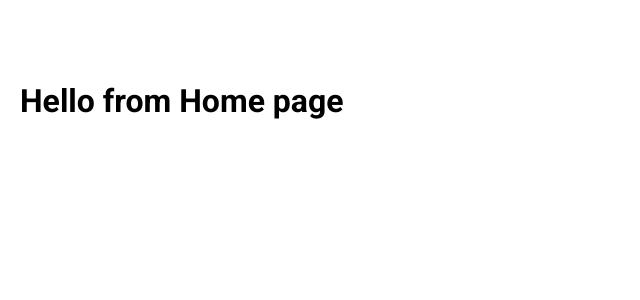
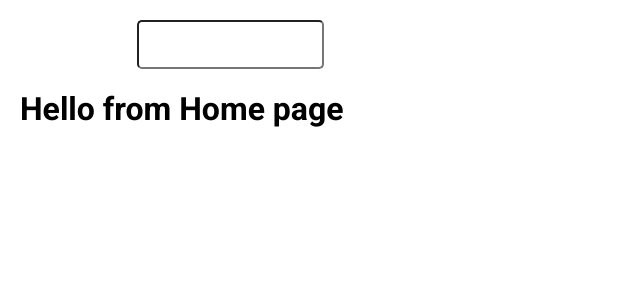
Before and after one commit to MaxStenex/yacs, a Next.js app in the folder frontend/: page /dashboard in a window 1280 px wide. Shown: the top 300 px of the page, without its empty margins (0-640 px from the left). Built offline with nearby package versions, Linux system fonts and the light colour scheme.

Commit message:
feat: basic input component with classnames utility

```diff
--- /dev/null
+++ b/frontend/src/shared/lib/classnames.ts
@@ -0,0 +1,31 @@
+type PrimitiveArgument = string | number | boolean | undefined | null;
+
+type DictionaryArgument = Record<string, PrimitiveArgument>;
+
+type Argument = DictionaryArgument | PrimitiveArgument;
+
+type Params = DictionaryArgument | PrimitiveArgument | Argument;
+
+export const classNames = (...args: Params[]): string => {
+  let result = "";
+
+  args.forEach((argument) => {
+    if (!argument) return;
+
+    if (typeof argument === "object") {
+      for (let key in argument) {
+        const shouldAppendValue = !!argument[key];
+
+        if (!shouldAppendValue) continue;
+
+        result += `${key} `;
+      }
+
+      return;
+    }
+
+    result += `${argument} `;
+  });
+
+  return result.trim();
+};
--- /dev/null
+++ b/frontend/src/shared/lib/index.ts
@@ -0,0 +1 @@
+export { classNames } from "./classnames";
--- a/frontend/src/shared/ui/index.ts
+++ b/frontend/src/shared/ui/index.ts
@@ -1,2 +1,3 @@
 export { DashboardLayout } from "./layout/dashboard-layout";
 export { Logo } from "./logo/logo";
+export { Input } from "./input/input";
--- /dev/null
+++ b/frontend/src/shared/ui/input/input.module.scss
@@ -0,0 +1,3 @@
+.root {
+  border-radius: 5px;
+}
--- /dev/null
+++ b/frontend/src/shared/ui/input/input.tsx
@@ -0,0 +1,9 @@
+import React, { InputHTMLAttributes } from "react";
+import styles from "./input.module.scss";
+import { classNames } from "@/shared/lib";
+
+interface Props extends InputHTMLAttributes<HTMLInputElement> {}
+
+export const Input: React.FC<Props> = ({ ...rest }) => {
+  return <input className={classNames(styles.root, rest.className)} {...rest} />;
+};
--- a/frontend/src/shared/ui/logo/logo.module.scss
+++ b/frontend/src/shared/ui/logo/logo.module.scss
@@ -1,12 +1,12 @@
 .wrapper {
   font-weight: 700;
   font-size: 36px;
-  letter-spacing: 5px;
+  padding: 3px 5px;
+  border: 1px solid white;
 }
 
 .link {
   color: white;
-  &:hover {
-    text-decoration: underline;
-  }
+  letter-spacing: 5px;
+  margin-right: -5px;
 }
--- a/frontend/src/widgets/dashboard-header/ui/header.tsx
+++ b/frontend/src/widgets/dashboard-header/ui/header.tsx
@@ -1,6 +1,6 @@
 import React from "react";
 import styles from "./header.module.scss";
-import { Logo } from "@/shared/ui";
+import { Input, Logo } from "@/shared/ui";
 
 interface Props {}
 
@@ -8,6 +8,7 @@ export const DashboardHeader: React.FC<Props> = () => {
   return (
     <header className={styles.wrapper}>
       <Logo />
+      <Input />
     </header>
   );
 };
```
